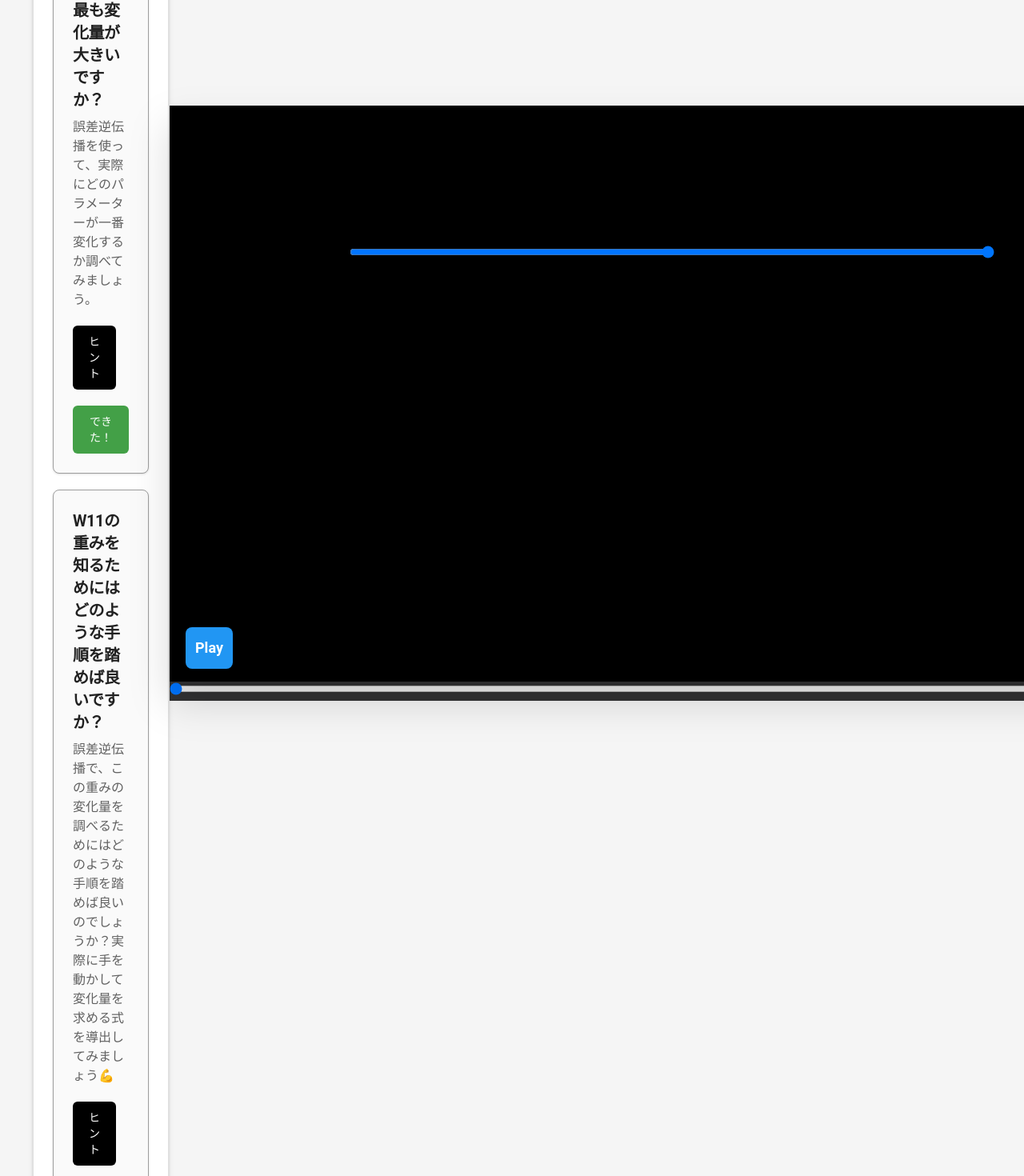
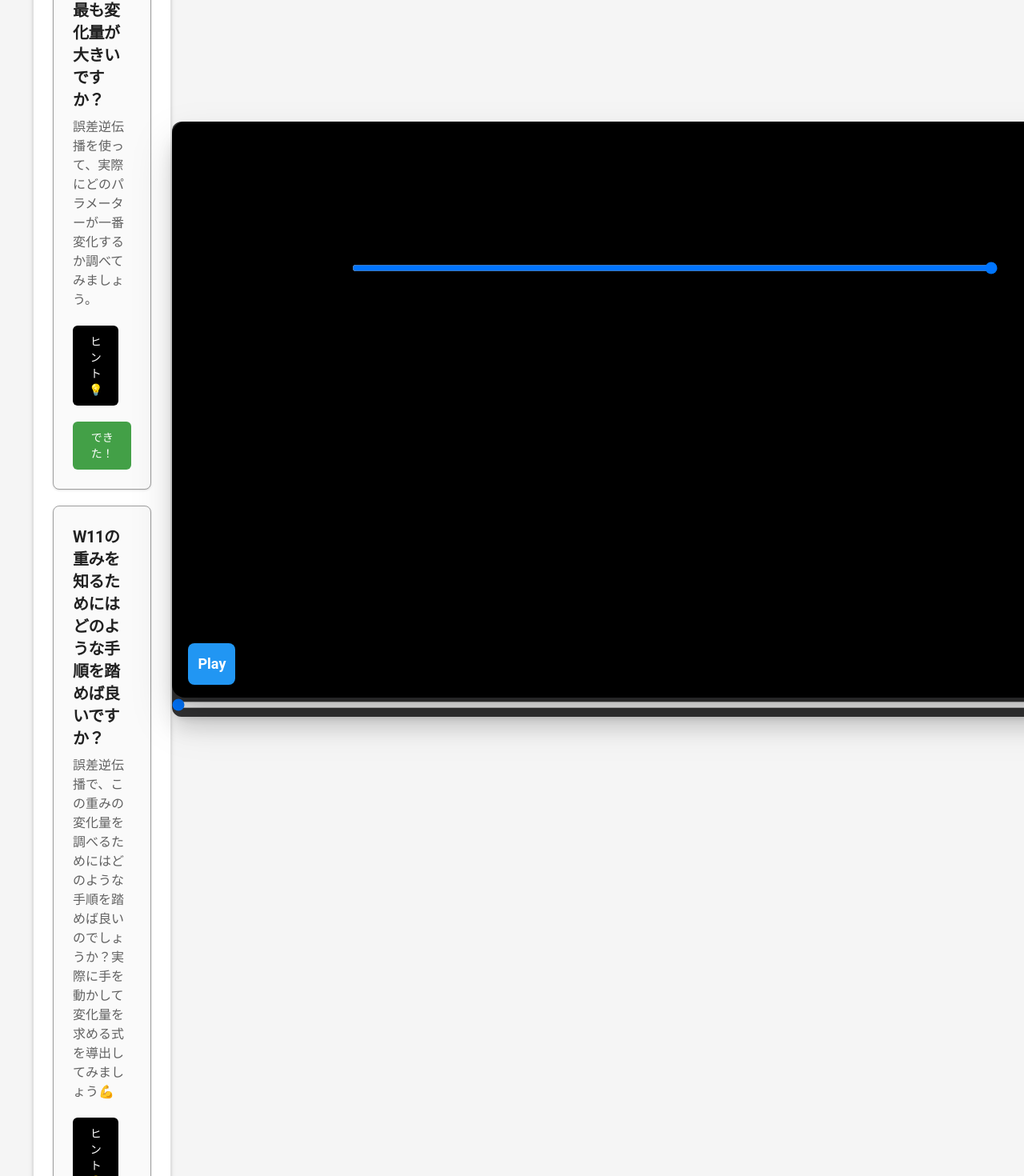
Before and after one commit to Tebaeleven/mitou-fukuoka-ai-prototype, a Next.js app: page /renritu in a window 1280 px wide. Shown: the part 680-2150 px from the top of the page at 80% size. Built offline with nearby package versions, Linux system fonts and the light colour scheme.

Commit message:
canvasのstyleの調整、その他styleの調整

```diff
--- a/pages/index.tsx
+++ b/pages/index.tsx
@@ -6,7 +6,7 @@ import { Skeleton } from "@mui/material";
 export default function Home() {
     return (
         <>
-        <div className=" py-10 bg-gray-50">
+        <div className=" py-10 bg-gray-100">
 
             <div className="block  border bg-white  rounded-lg shadow border-gray-200 m-auto  h-[700px] w-[1200px]">
                 {/* <div className="block  bg-white border border-gray-200 rounded-lg shadow  p-5 w-10"></div> */}
--- a/pages/renritu.tsx
+++ b/pages/renritu.tsx
@@ -21,7 +21,7 @@ export default function JsCanvas() {
                     <button
                             className="text-white bg-black rounded-md text-sm px-5 py-2.5 mt-5 mr-4"
                         >
-                            ヒント
+                            ヒント💡
                     </button>
                     <button
                             className="text-white bg-green-600 rounded-md text-sm px-5 py-2.5 mt-5"
@@ -36,7 +36,7 @@ export default function JsCanvas() {
                     <button
                             className="text-white bg-black rounded-md text-sm px-5 py-2.5 mt-5 mr-4"
                         >
-                            ヒント
+                            ヒント💡
                     </button>
                     <button
                             className="text-white bg-green-600 rounded-md text-sm px-5 py-2.5 mt-5 "
@@ -54,14 +54,14 @@ export default function JsCanvas() {
                     width: "1280px",
                     backgroundColor: "#323233",
                 }}
-                className="m-auto"
+
+                className="m-auto rounded-xl shadow-xl"
             >
                 <canvas
                     id="root"
                     width={1280}
                     height={720}
-                    className="drop-shadow-2xl"
-                    style={{ background: "black" }}
+                    className="drop-shadow-2xl rounded-2xl bg-black shadow-xl"
                 ></canvas>
 
                 {/* <div
```
